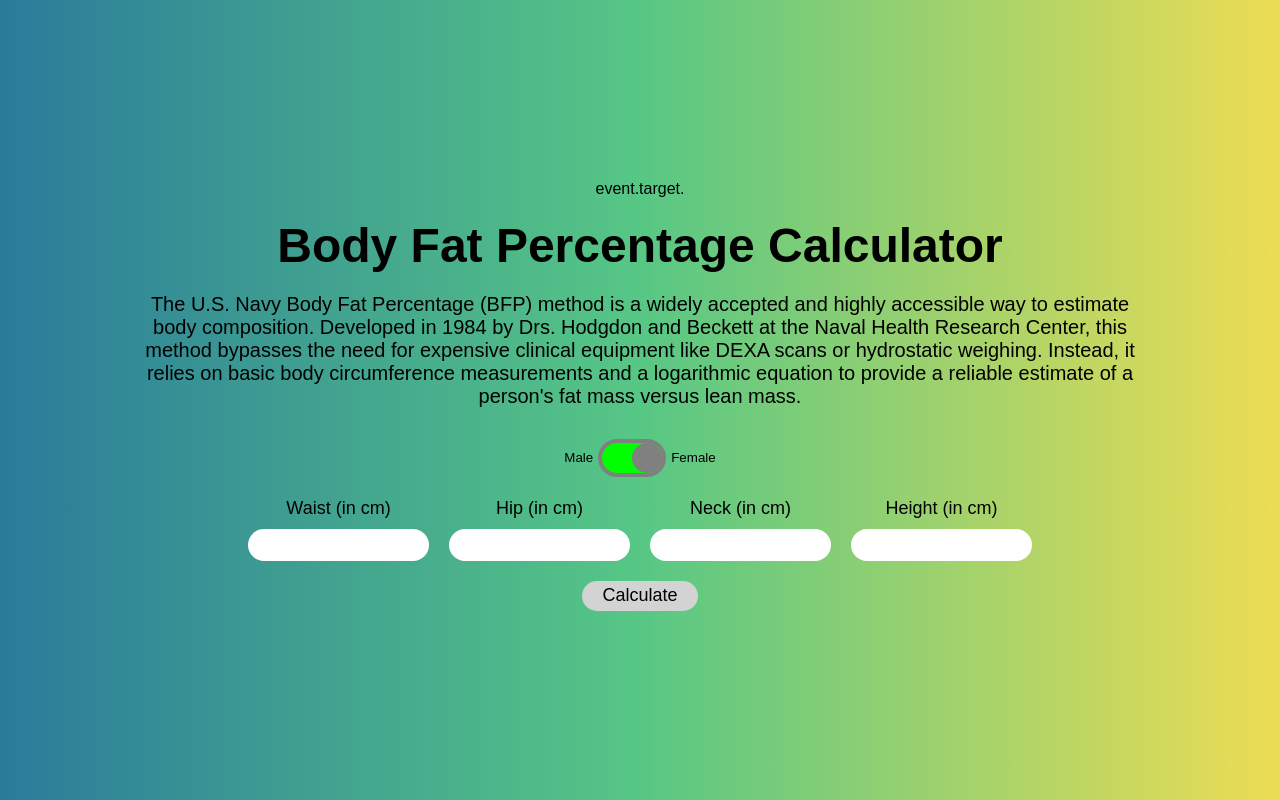
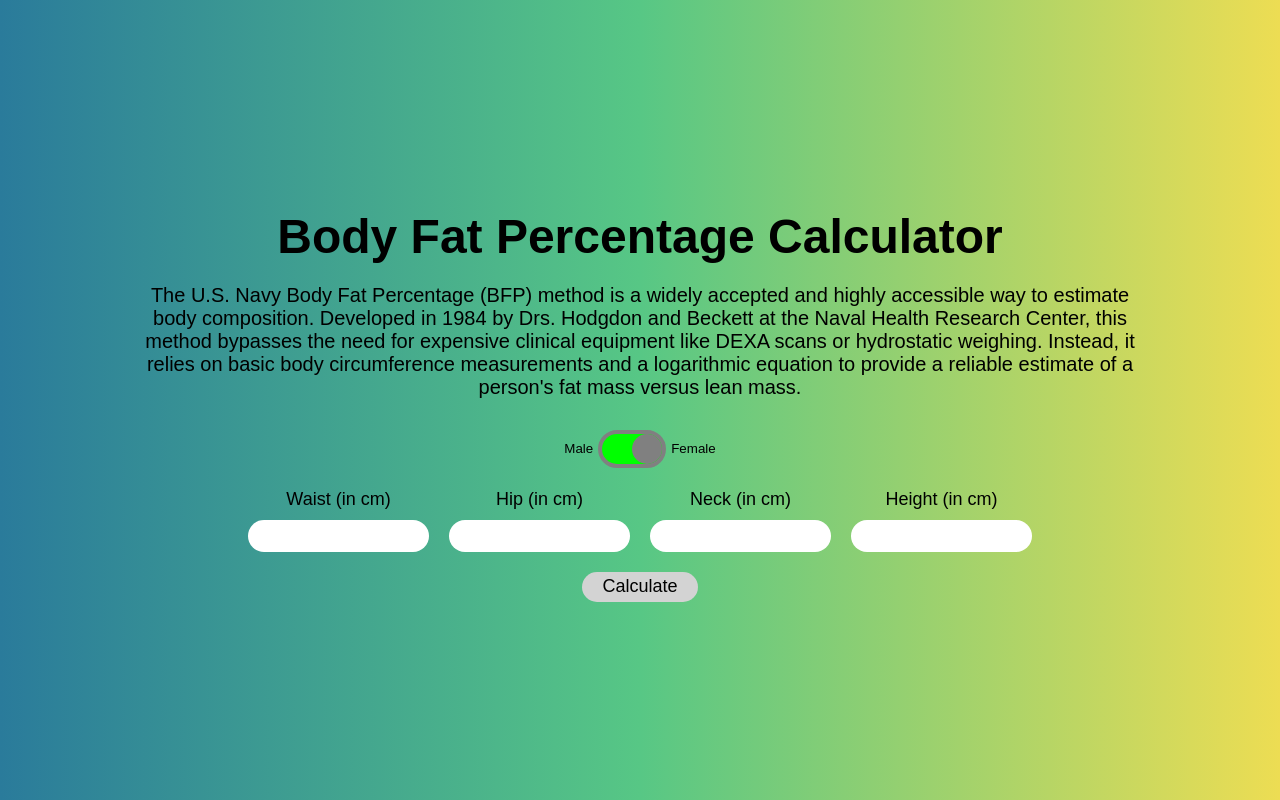
Before and after one commit to kuro-neko-xyz/bfpcalculator.fit, a React (Vite) app: page / in a window 1280 px wide. Built offline with nearby package versions, Linux system fonts and the light colour scheme; a web font is replaced by a local one.

Commit message:
Closes #16

```diff
--- a/src/App.tsx
+++ b/src/App.tsx
@@ -50,7 +50,6 @@ function App() {
 
   return (
     <div className={styles.container}>
-      event.target.
       <div className={styles.hero}>
         <h1>Body Fat Percentage Calculator</h1>
         <p>
```
